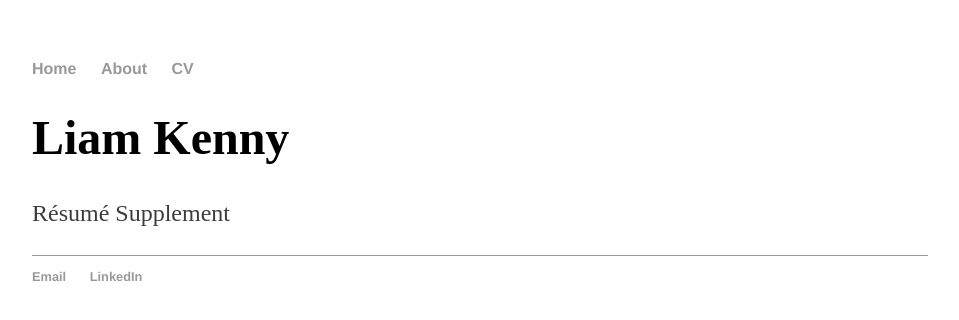
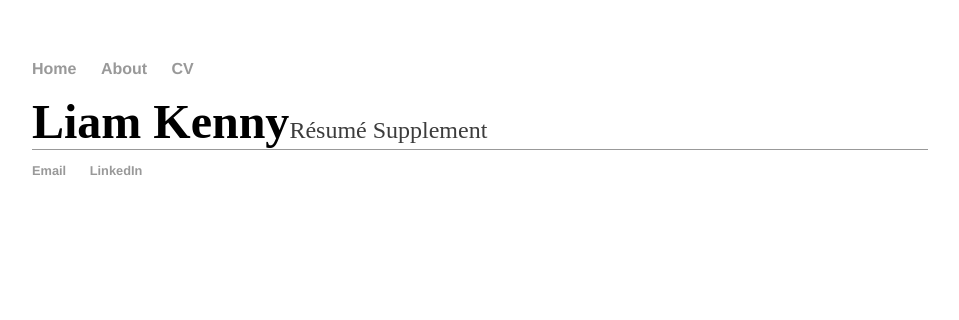
Before and after one commit to LKenny96/lkenny96.github.io, a Jekyll site: the page built from index.html, in a window 1280 px wide. Shown: the top 320 px of the page, without its empty margins (160-1119 px from the left). Built offline with Jekyll 4.4.1, drawn with Linux system fonts in a browser that asks for light colours.

Commit message:
Update index.html

```diff
--- a/index.html
+++ b/index.html
@@ -3,5 +3,5 @@ layout: default
 title: Liam Kenny
 ---
 <div class="blurb">
-	<h1>Liam Kenny</h1> <p>R&eacute;sum&eacute; Supplement</p>
+	<h1 style='display:inline'>Liam Kenny</h1><p style='display:inline'>R&eacute;sum&eacute; Supplement</p>
 </div><!-- /.blurb -->
```
